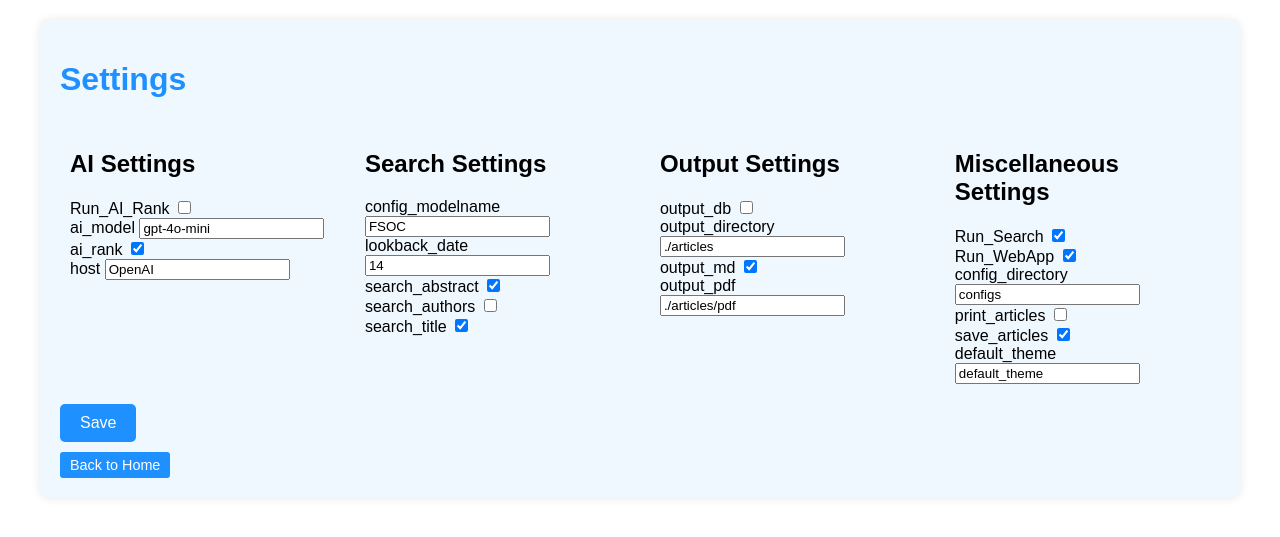
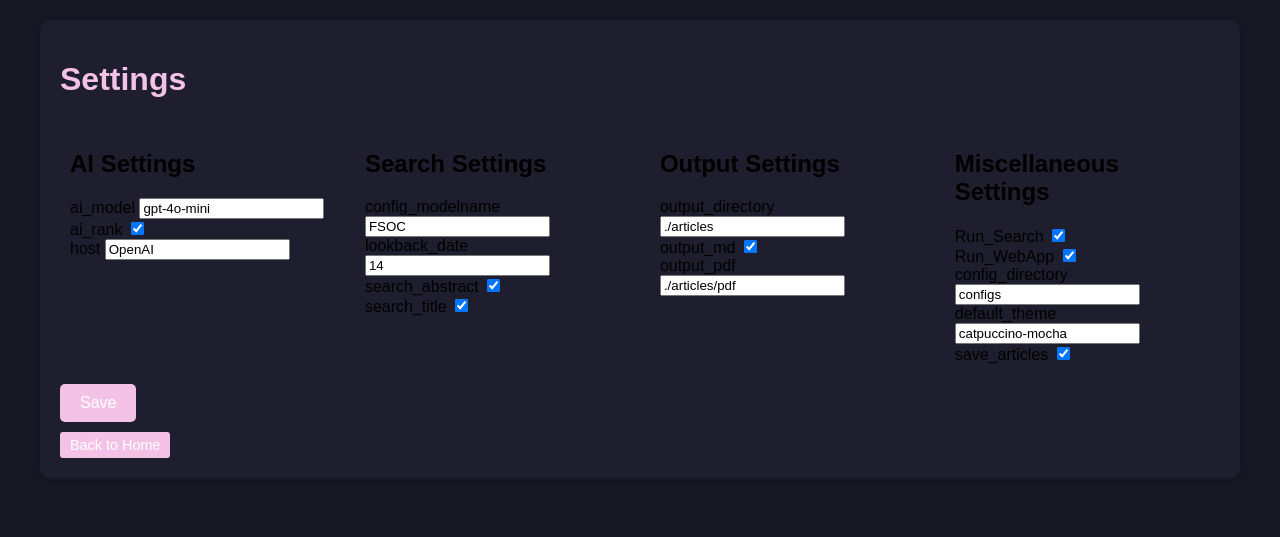
Before and after one commit to ChiScraper/ChiScraper, a Flask app: page /settings in a window 1280 px wide. Shown: the top 537 px of the page. Run offline with Flask 3, Linux system fonts and the light colour scheme.

Commit message:
Saving theme selection

```diff
--- a/app.py
+++ b/app.py
@@ -33,11 +33,27 @@
     print(f"Database setup complete")
     return db
 
+def get_theme():
+    with open('config.yaml', 'r') as config_file:
+        config = yaml.safe_load(config_file)
+    THEME = config['default_theme']
+    theme = request.args.get('theme', THEME)  # Get selected theme
+    return theme
+
 app = Flask(__name__)
-@app.route('/')
+@app.route('/', methods=['GET', 'POST'])
 def index():
-    theme = request.args.get('theme', DEFAULT_THEME)  # Get selected theme
+    if request.method == 'POST':
+        # Save the selected theme
+        selected_theme = request.form.get('theme')
+        with open('config.yaml', 'r') as config_file:
+            config = yaml.safe_load(config_file)
+        config['default_theme'] = selected_theme
+        with open('config.yaml', 'w') as config_file:
+            yaml.safe_dump(config, config_file)
+        return redirect(url_for('index'))
 
+    theme = get_theme()
     print(f"Loading theme: {theme}")  # Debug statement
     colors = load_colors_from_css(f'static/themes/{theme}.css')  # Load colors based on selected theme
 
@@ -109,7 +125,7 @@
 
 @app.route('/settings', methods=['GET', 'POST'])
 def settings():
-    theme = request.args.get('theme', DEFAULT_THEME)  # Get selected theme
+    theme = get_theme()
 
     print(f"Loading theme: {theme}")  # Debug statement
     colors = load_colors_from_css(f'static/themes/{theme}.css')  # Load colors based on selected theme
--- a/config.yaml
+++ b/config.yaml
@@ -1,19 +1,15 @@
-Run_AI_Rank: 'False'
 Run_Search: 'True'
 Run_WebApp: 'True'
 ai_model: gpt-4o-mini
 ai_rank: 'True'
 config_directory: configs
 config_modelname: FSOC
+default_theme: catpuccino-mocha
 host: OpenAI
 lookback_date: '14'
-output_db: 'False'
 output_directory: ./articles
 output_md: 'True'
 output_pdf: ./articles/pdf
-print_articles: 'False'
 save_articles: 'True'
 search_abstract: 'True'
-search_authors: 'False'
 search_title: 'True'
-default_theme: 'default_theme'
--- a/templates/index.html
+++ b/templates/index.html
@@ -45,7 +45,9 @@
                 <option value="processed" {% if show_processed == 'processed' %}selected{% endif %}>Processed only</option>
                 <option value="unprocessed" {% if show_processed == 'unprocessed' %}selected{% endif %}>Unprocessed only</option>
             </select>
+        </form>
 
+        <form method="post">
             <label for="theme">Select Theme:</label>
             <select name="theme" id="theme" onchange="this.form.submit()">
                 {% for theme in available_themes %}
@@ -53,7 +55,8 @@
                 {% endfor %}
             </select>
         </form>
-        <button onclick="window.location.href='{{ url_for('settings') }}'" class="settings-button">Settings</button> <!-- Updated line -->
+
+        <button onclick="window.location.href='{{ url_for('settings') }}'" class="settings-button">Settings</button>
     </div>
 
 {% for article in articles %}
```
